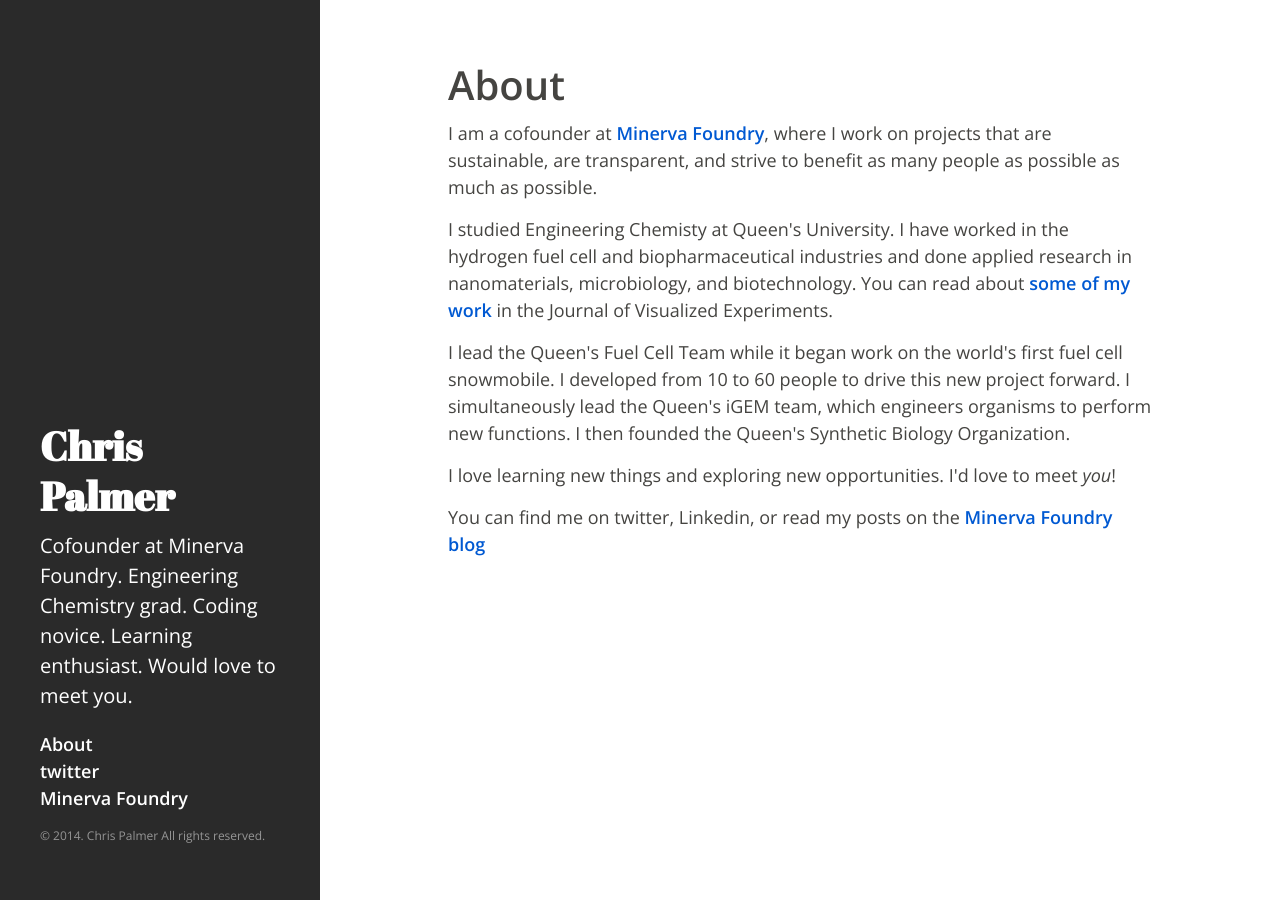
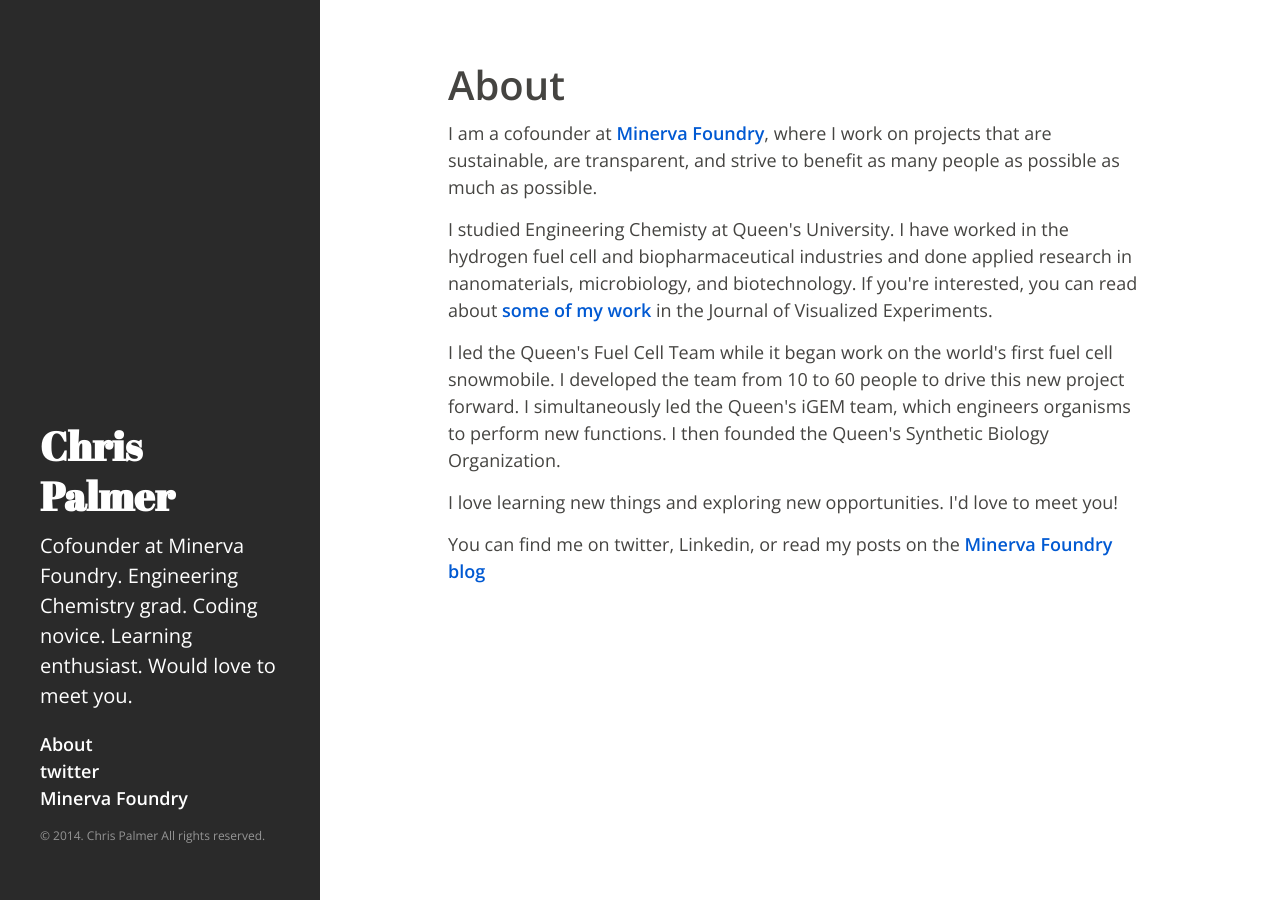
Before and after one commit to cwjpalmer/cwjpalmer.github.io, a Jekyll site: the page built from about.html, in a window 1280 px wide. Built offline with Jekyll 4.4.1, drawn with Linux system fonts in a browser that asks for light colours; Markdown is read by kramdown in place of the engine named in the settings.

Commit message:
copy edit on about page

```diff
--- a/about.html
+++ b/about.html
@@ -9,11 +9,11 @@ title: About
 
   <p>I am a cofounder at <a href="http://MinervaFoundry.com">Minerva Foundry</a>, where I work on projects that are sustainable, are transparent, and strive to benefit as many people as possible as much as possible.</p>
 
-  <p>I studied Engineering Chemisty at Queen's University. I have worked in the hydrogen fuel cell and biopharmaceutical industries and done applied research in nanomaterials, microbiology, and biotechnology. You can read about <a href="http://www.jove.com/video/50069/c-elegans-chemotaxis-assay">some of my work</a> in the Journal of Visualized Experiments.</p>
+  <p>I studied Engineering Chemisty at Queen's University. I have worked in the hydrogen fuel cell and biopharmaceutical industries and done applied research in nanomaterials, microbiology, and biotechnology. If you're interested, you can read about <a href="http://www.jove.com/video/50069/c-elegans-chemotaxis-assay">some of my work</a> in the Journal of Visualized Experiments.</p>
 
-  <p>I lead the Queen's Fuel Cell Team while it began work on the world's first fuel cell snowmobile. I developed from 10 to 60 people to drive this new project forward. I simultaneously lead the Queen's iGEM team, which engineers organisms to perform new functions. I then founded the Queen's Synthetic Biology Organization.</p>
+  <p>I led the Queen's Fuel Cell Team while it began work on the world's first fuel cell snowmobile. I developed the team from 10 to 60 people to drive this new project forward. I simultaneously led the Queen's iGEM team, which engineers organisms to perform new functions. I then founded the Queen's Synthetic Biology Organization.</p>
 
-  <p>I love learning new things and exploring new opportunities. I'd love to meet <em>you</em>!</p>
+  <p>I love learning new things and exploring new opportunities. I'd love to meet you!</p>
 
   <p>You can find me on twitter, Linkedin, or read my posts on the <a href="http://MinervaFoundry.com/blog">Minerva Foundry blog</a></p>
 
```
